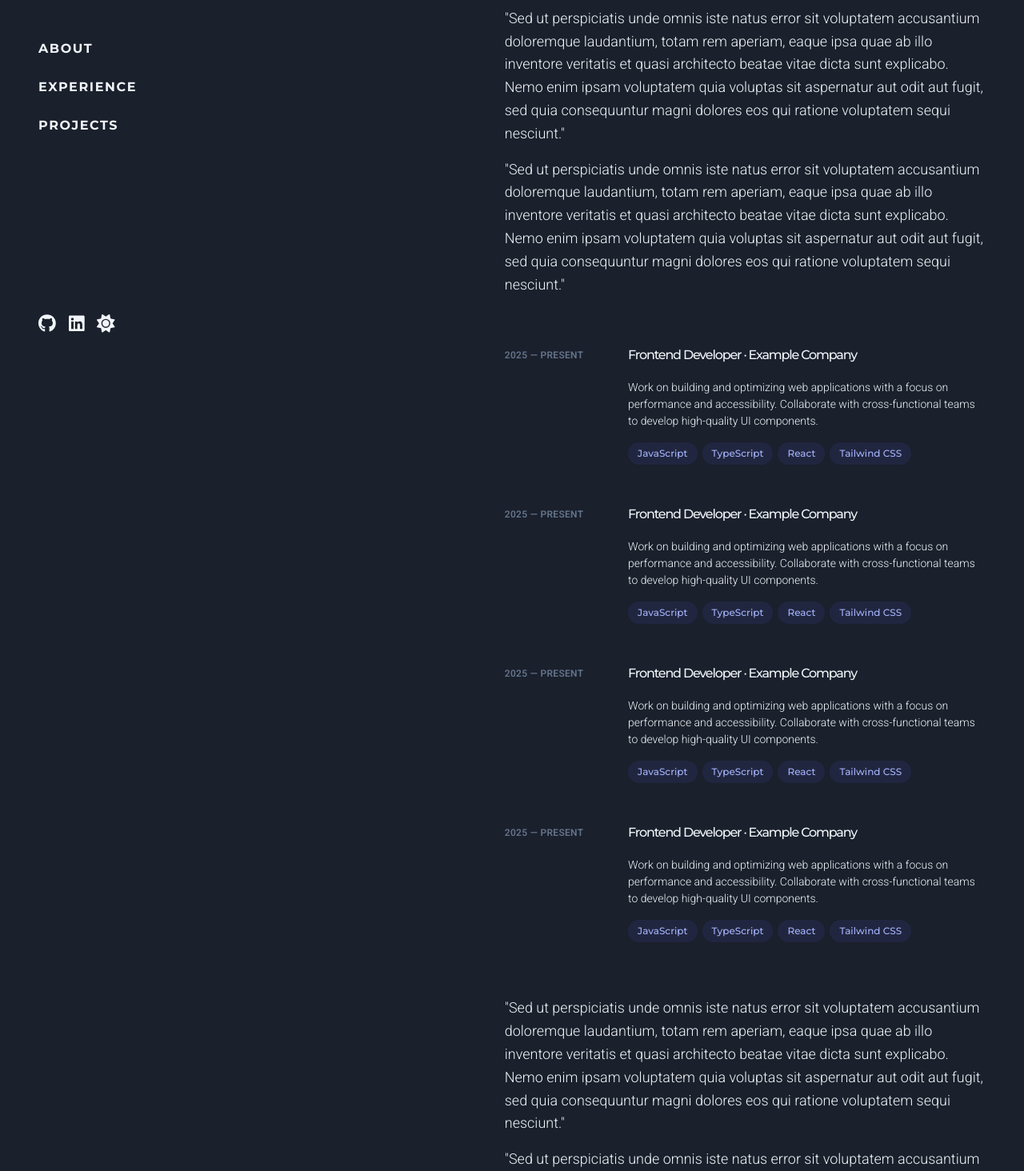
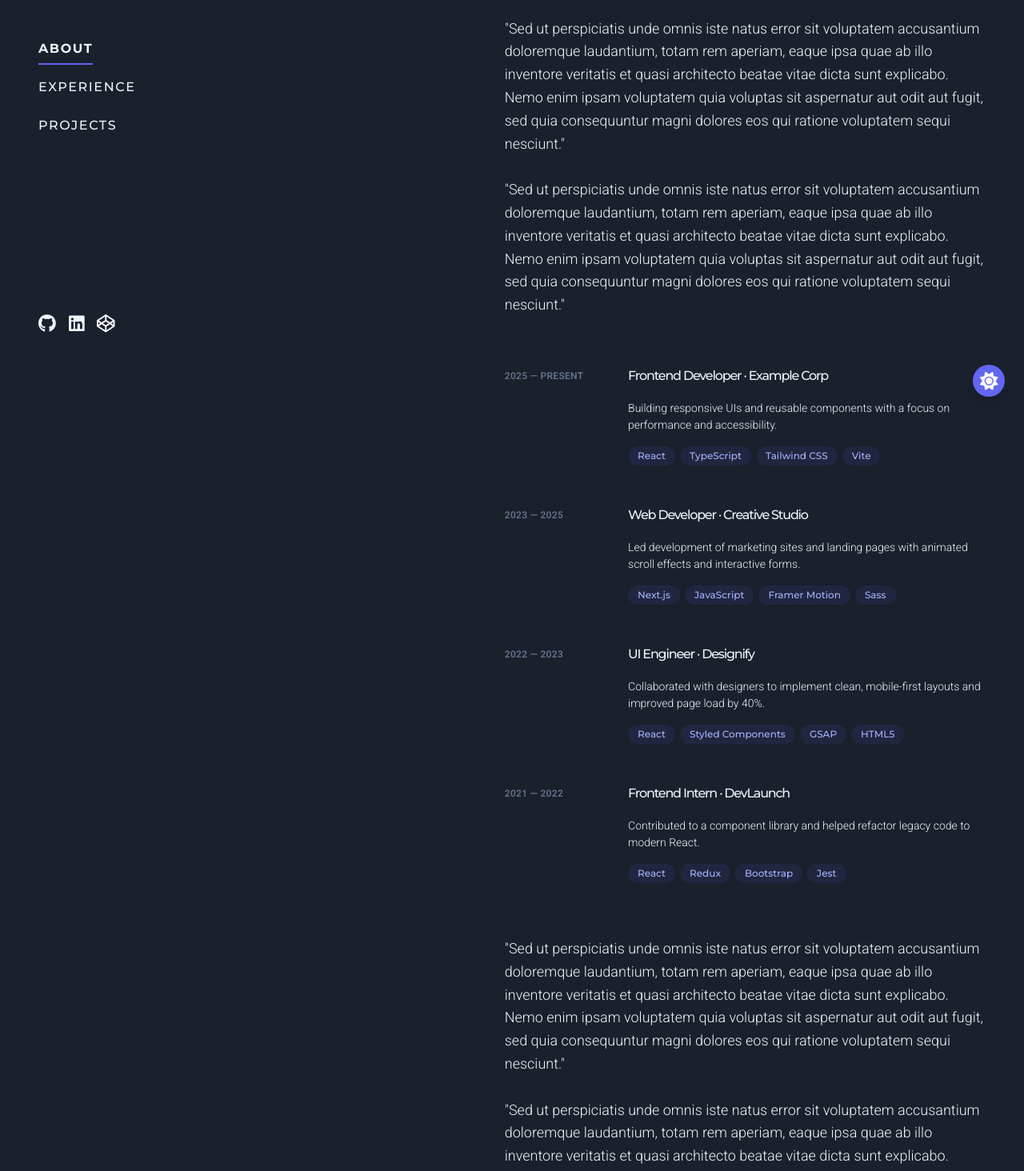
Before and after one commit to devmoenagy/monagy.com, a React (Create React App) app in the folder client/: page / in a window 1280 px wide. Shown: the part 280-1744 px from the top of the page at 80% size. Built offline with nearby package versions, Linux system fonts and the light colour scheme.

Commit message:
Theme Toggle Replacement

```diff
--- a/client/src/pages/Home.tsx
+++ b/client/src/pages/Home.tsx
@@ -1,6 +1,10 @@
-import React, { useEffect, useState } from "react";
+import React, { useEffect, useRef, useState } from "react";
 import { FontAwesomeIcon } from "@fortawesome/react-fontawesome";
-import { faGithub, faLinkedin } from "@fortawesome/free-brands-svg-icons";
+import {
+  faGithub,
+  faLinkedin,
+  faCodepen,
+} from "@fortawesome/free-brands-svg-icons";
 import { faSun, faMoon } from "@fortawesome/free-solid-svg-icons";
 
 const Home = () => {
@@ -9,6 +13,12 @@ const Home = () => {
       localStorage.getItem("theme") === "dark" || !localStorage.getItem("theme")
     );
   });
+
+  const [activeSection, setActiveSection] = useState("about");
+
+  const aboutRef = useRef<HTMLElement | null>(null);
+  const experienceRef = useRef<HTMLElement | null>(null);
+  const projectsRef = useRef<HTMLElement | null>(null);
 
   useEffect(() => {
     if (darkMode) {
@@ -20,6 +30,80 @@ const Home = () => {
     }
   }, [darkMode]);
 
+  useEffect(() => {
+    const sectionMap: Record<string, HTMLElement | null> = {
+      about: aboutRef.current,
+      experience: experienceRef.current,
+      projects: projectsRef.current,
+    };
+
+    const observer = new IntersectionObserver(
+      (entries) => {
+        entries.forEach((entry) => {
+          if (entry.isIntersecting) {
+            const id = entry.target.getAttribute("id");
+            if (id) setActiveSection(id);
+          }
+        });
+      },
+      {
+        root: null,
+        rootMargin: "-40% 0px -50% 0px",
+        threshold: 0,
+      }
+    );
+
+    Object.values(sectionMap).forEach((section) => {
+      if (section) observer.observe(section);
+    });
+
+    return () => {
+      Object.values(sectionMap).forEach((section) => {
+        if (section) observer.unobserve(section);
+      });
+    };
+  }, []);
+
+  // ✅ Experience data for individual cards
+  const experienceList = [
+    {
+      title: "Frontend Developer",
+      company: "Example Corp",
+      link: "https://www.example.com",
+      dateRange: "2025 — Present",
+      description:
+        "Building responsive UIs and reusable components with a focus on performance and accessibility.",
+      technologies: ["React", "TypeScript", "Tailwind CSS", "Vite"],
+    },
+    {
+      title: "Web Developer",
+      company: "Creative Studio",
+      link: "https://www.creativestudio.com",
+      dateRange: "2023 — 2025",
+      description:
+        "Led development of marketing sites and landing pages with animated scroll effects and interactive forms.",
+      technologies: ["Next.js", "JavaScript", "Framer Motion", "Sass"],
+    },
+    {
+      title: "UI Engineer",
+      company: "Designify",
+      link: "https://www.designify.com",
+      dateRange: "2022 — 2023",
+      description:
+        "Collaborated with designers to implement clean, mobile-first layouts and improved page load by 40%.",
+      technologies: ["React", "Styled Components", "GSAP", "HTML5"],
+    },
+    {
+      title: "Frontend Intern",
+      company: "DevLaunch",
+      link: "https://www.devlaunch.io",
+      dateRange: "2021 — 2022",
+      description:
+        "Contributed to a component library and helped refactor legacy code to modern React.",
+      technologies: ["React", "Redux", "Bootstrap", "Jest"],
+    },
+  ];
+
   return (
     <div
       className={`min-h-screen font-sans flex justify-center ${
@@ -29,11 +113,8 @@ const Home = () => {
       }`}
     >
       <div className="max-w-[1300px] w-full flex flex-col lg:flex-row">
-        {/* Left Column - Header & Navigation */}
-        <aside
-          className="asideTop p-6 lg:w-1/2 lg:sticky lg:top-0 lg:h-screen lg:flex lg:flex-col lg:justify-normal lg:p-12
-"
-        >
+        {/* Left Column */}
+        <aside className="asideTop p-6 lg:w-1/2 lg:sticky lg:top-0 lg:h-screen lg:flex lg:flex-col lg:justify-normal lg:p-12">
           <div>
             <h1>
               <a href="/">Mohamed Nagy</a>
@@ -42,41 +123,44 @@ const Home = () => {
             <p className="mt-4 max-w-xs leading-normal">
               Crafting pixel-perfect, user-centric web experiences 🚀
             </p>
+
             {/* Navigation */}
             <nav
               className="mt-16 mb-8 hidden lg:block text-base"
               aria-label="In-page jump links"
             >
               <ul>
-                <li>
+                {["about", "experience", "projects"].map((section) => (
+                  <li key={section}>
                     <a
-                    className="inline-block py-3 font-bold uppercase tracking-widest hover:text-inherit"
-                    href="#about"
+                      href={`#${section}`}
+                      className={`relative inline-block py-3 tracking-widest uppercase transition-all duration-200
+                        ${
+                          activeSection === section
+                            ? "font-bold text-text"
+                            : "font-medium text-text hover:font-bold"
+                        }
+                        before:absolute before:bottom-1 before:left-0 before:h-[2px] before:w-full
+                        before:origin-left before:scale-x-0 before:bg-indigo-500
+                        before:transition-transform before:duration-300
+                        hover:before:scale-x-100
+                        ${
+                          activeSection === section
+                            ? "before:scale-x-100"
+                            : "before:scale-x-0"
+                        }
+                      `}
                     >
-                    About
+                      {section}
                     </a>
                   </li>
-                <li>
-                  <a
-                    className="inline-block py-3 font-bold uppercase tracking-widest hover:text-inherit"
-                    href="#experience"
-                  >
-                    Experience
-                  </a>
-                </li>
-                <li>
-                  <a
-                    className="inline-block py-3 font-bold uppercase tracking-widest hover:text-inherit"
-                    href="#projects"
-                  >
-                    Projects
-                  </a>
-                </li>
+                ))}
               </ul>
             </nav>
           </div>
-          {/* Social Icons & Theme Toggle */}
-          <div className="mt-4 lg:mt-auto  flex items-center space-x-4">
+
+          {/* Social Icons */}
+          <div className="mt-4 lg:mt-auto flex items-center space-x-4">
             <a
               href="https://github.com"
               target="_blank"
@@ -93,21 +177,20 @@ const Home = () => {
             >
               <FontAwesomeIcon icon={faLinkedin} size="lg" />
             </a>
-            <button
-              onClick={() => setDarkMode(!darkMode)}
-              className="focus:outline-none p-0 bg-transparent border-none shadow-none focus:ring-0 active:ring-0 hover:bg-transparent"
+            <a
+              href="https://codepen.io"
+              target="_blank"
+              rel="noopener noreferrer"
+              className="hover:text-inherit"
             >
-              <FontAwesomeIcon icon={darkMode ? faSun : faMoon} size="lg" />
-            </button>
+              <FontAwesomeIcon icon={faCodepen} size="lg" />
+            </a>
           </div>
         </aside>
 
         {/* Right Column - Main Content */}
-        <main
-          className="mainTop lg:w-3/5 p-6 lg:p-12
-"
-        >
-          <section id="about" className="mb-16">
+        <main className="mainTop lg:w-3/5 p-6 lg:p-12">
+          <section id="about" ref={aboutRef} className="mb-16">
             <h3 className="hide text-base">ABOUT</h3>
             <p>
               "Sed ut perspiciatis unde omnis iste natus error sit voluptatem
@@ -117,7 +200,8 @@ const Home = () => {
               aspernatur aut odit aut fugit, sed quia consequuntur magni dolores
               eos qui ratione voluptatem sequi nesciunt."
             </p>
-            <p className="mt-4">
+            <br />
+            <p>
               "Sed ut perspiciatis unde omnis iste natus error sit voluptatem
               accusantium doloremque laudantium, totam rem aperiam, eaque ipsa
               quae ab illo inventore veritatis et quasi architecto beatae vitae
@@ -125,7 +209,8 @@ const Home = () => {
               aspernatur aut odit aut fugit, sed quia consequuntur magni dolores
               eos qui ratione voluptatem sequi nesciunt."
             </p>
-            <p className="mt-4">
+            <br />
+            <p>
               "Sed ut perspiciatis unde omnis iste natus error sit voluptatem
               accusantium doloremque laudantium, totam rem aperiam, eaque ipsa
               quae ab illo inventore veritatis et quasi architecto beatae vitae
@@ -134,56 +219,41 @@ const Home = () => {
               eos qui ratione voluptatem sequi nesciunt."
             </p>
           </section>
-          <section id="experience" className="mb-16">
+
+          <section id="experience" ref={experienceRef} className="mb-16">
             <h3 className="hide text-base">EXPERIENCE</h3>
             <ol className="list-none">
-              <li className="mb-12">
+              {experienceList.map((exp, index) => (
+                <li className="mb-12" key={index}>
                   <div className="group relative grid pb-1 transition-all sm:grid-cols-8 sm:gap-8 md:gap-4 lg:hover:!opacity-100 lg:group-hover/list:opacity-50">
-                  {/* Background Hover Effect with Increased Padding */}
-                  <div className="absolute -inset-x-4 -inset-y-5 z-0 hidden rounded-md transition motion-reduce:transition-none lg:-inset-x-6 lg:block lg:group-hover:bg-slate-100 dark:lg:group-hover:bg-slate-800/50 lg:group-hover:shadow-[inset_0_1px_0_0_rgba(148,163,184,0.1)] lg:group-hover:drop-shadow-lg"></div>
-
-                  {/* Left Section: Ensure Date is at the Top */}
+                    <div className="absolute -inset-x-4 -inset-y-5 z-0 hidden rounded-md transition lg:-inset-x-6 lg:block lg:group-hover:bg-slate-100 dark:lg:group-hover:bg-slate-800/50 lg:group-hover:shadow-[inset_0_1px_0_0_rgba(148,163,184,0.1)] lg:group-hover:drop-shadow-lg"></div>
                     <header className="z-10 mt-0.5 mb-4 text-xs font-semibold uppercase tracking-wide text-slate-500 sm:col-span-2 flex items-start">
-                    2025 — Present
+                      {exp.dateRange}
                     </header>
-
-                  {/* Right Section: Ensure Title is Fully Flush */}
                     <div className="z-10 sm:col-span-6 flex flex-col items-start">
                       <h3 className="font-medium leading-snug text-text flex items-start">
                         <a
                           className="inline-flex items-baseline font-medium leading-tight text-text hover:text-indigo-300 focus-visible:text-indigo-300 group/link text-base"
-                        href="https://www.example.com"
+                          href={exp.link}
                           target="_blank"
                           rel="noreferrer noopener"
                         >
-                        <span className="absolute -inset-x-4 -inset-y-2.5 hidden rounded md:-inset-x-6 md:-inset-y-3 lg:block"></span>
-
-                        {/* Remove inline-block and ensure alignment */}
+                          <span className="absolute inset-0 hidden rounded lg:block"></span>
                           <span className="flex items-start">
-                          Frontend Developer · Example Company
+                            {exp.title} · {exp.company}
                           </span>
                         </a>
                       </h3>
-
                       <p className="mt-2 text-sm leading-normal">
-                      Work on building and optimizing web applications with a
-                      focus on performance and accessibility. Collaborate with
-                      cross-functional teams to develop high-quality UI
-                      components.
+                        {exp.description}
                       </p>
-
                       <ul
                         className="mt-2 flex flex-wrap"
                         aria-label="Technologies used"
                       >
-                      {[
-                        "JavaScript",
-                        "TypeScript",
-                        "React",
-                        "Tailwind CSS",
-                      ].map((tech) => (
+                        {exp.technologies.map((tech) => (
                           <li key={tech} className="mr-1.5 mt-2">
-                          <div className="flex items-center rounded-full bg-indigo-500/10 px-3 py-1 text-xs font-medium leading-5 text-indigo-300">
+                            <div className="flex items-center rounded-full bg-indigo-500/10 px-3 py-1 text-xs font-medium text-indigo-300">
                               {tech}
                             </div>
                           </li>
@@ -192,179 +262,13 @@ const Home = () => {
                     </div>
                   </div>
                 </li>
-
-              <li className="mb-12">
-                <div className="group relative grid pb-1 transition-all sm:grid-cols-8 sm:gap-8 md:gap-4 lg:hover:!opacity-100 lg:group-hover/list:opacity-50">
-                  {/* Background Hover Effect with Increased Padding */}
-                  <div className="absolute -inset-x-4 -inset-y-5 z-0 hidden rounded-md transition motion-reduce:transition-none lg:-inset-x-6 lg:block lg:group-hover:bg-slate-100 dark:lg:group-hover:bg-slate-800/50 lg:group-hover:shadow-[inset_0_1px_0_0_rgba(148,163,184,0.1)] lg:group-hover:drop-shadow-lg"></div>
-
-                  {/* Left Section: Ensure Date is at the Top */}
-                  <header className="z-10 mt-0.5 mb-4 text-xs font-semibold uppercase tracking-wide text-slate-500 sm:col-span-2 flex items-start">
-                    2025 — Present
-                  </header>
-
-                  {/* Right Section: Ensure Title is Fully Flush */}
-                  <div className="z-10 sm:col-span-6 flex flex-col items-start">
-                    <h3 className="font-medium leading-snug text-text flex items-start">
-                      <a
-                        className="inline-flex items-baseline font-medium leading-tight text-text hover:text-indigo-300 focus-visible:text-indigo-300 group/link text-base"
-                        href="https://www.example.com"
-                        target="_blank"
-                        rel="noreferrer noopener"
-                      >
-                        <span className="absolute -inset-x-4 -inset-y-2.5 hidden rounded md:-inset-x-6 md:-inset-y-3 lg:block"></span>
-
-                        {/* Remove inline-block and ensure alignment */}
-                        <span className="flex items-start">
-                          Frontend Developer · Example Company
-                        </span>
-                      </a>
-                    </h3>
-
-                    <p className="mt-2 text-sm leading-normal">
-                      Work on building and optimizing web applications with a
-                      focus on performance and accessibility. Collaborate with
-                      cross-functional teams to develop high-quality UI
-                      components.
-                    </p>
-
-                    <ul
-                      className="mt-2 flex flex-wrap"
-                      aria-label="Technologies used"
-                    >
-                      {[
-                        "JavaScript",
-                        "TypeScript",
-                        "React",
-                        "Tailwind CSS",
-                      ].map((tech) => (
-                        <li key={tech} className="mr-1.5 mt-2">
-                          <div className="flex items-center rounded-full bg-indigo-500/10 px-3 py-1 text-xs font-medium leading-5 text-indigo-300">
-                            {tech}
-                          </div>
-                        </li>
               ))}
-                    </ul>
-                  </div>
-                </div>
-              </li>
-
-              <li className="mb-12">
-                <div className="group relative grid pb-1 transition-all sm:grid-cols-8 sm:gap-8 md:gap-4 lg:hover:!opacity-100 lg:group-hover/list:opacity-50">
-                  {/* Background Hover Effect with Increased Padding */}
-                  <div className="absolute -inset-x-4 -inset-y-5 z-0 hidden rounded-md transition motion-reduce:transition-none lg:-inset-x-6 lg:block lg:group-hover:bg-slate-100 dark:lg:group-hover:bg-slate-800/50 lg:group-hover:shadow-[inset_0_1px_0_0_rgba(148,163,184,0.1)] lg:group-hover:drop-shadow-lg"></div>
-
-                  {/* Left Section: Ensure Date is at the Top */}
-                  <header className="z-10 mt-0.5 mb-4 text-xs font-semibold uppercase tracking-wide text-slate-500 sm:col-span-2 flex items-start">
-                    2025 — Present
-                  </header>
-
-                  {/* Right Section: Ensure Title is Fully Flush */}
-                  <div className="z-10 sm:col-span-6 flex flex-col items-start">
-                    <h3 className="font-medium leading-snug text-text flex items-start">
-                      <a
-                        className="inline-flex items-baseline font-medium leading-tight text-text hover:text-indigo-300 focus-visible:text-indigo-300 group/link text-base"
-                        href="https://www.example.com"
-                        target="_blank"
-                        rel="noreferrer noopener"
-                      >
-                        <span className="absolute -inset-x-4 -inset-y-2.5 hidden rounded md:-inset-x-6 md:-inset-y-3 lg:block"></span>
-
-                        {/* Remove inline-block and ensure alignment */}
-                        <span className="flex items-start">
-                          Frontend Developer · Example Company
-                        </span>
-                      </a>
-                    </h3>
-
-                    <p className="mt-2 text-sm leading-normal">
-                      Work on building and optimizing web applications with a
-                      focus on performance and accessibility. Collaborate with
-                      cross-functional teams to develop high-quality UI
-                      components.
-                    </p>
-
-                    <ul
-                      className="mt-2 flex flex-wrap"
-                      aria-label="Technologies used"
-                    >
-                      {[
-                        "JavaScript",
-                        "TypeScript",
-                        "React",
-                        "Tailwind CSS",
-                      ].map((tech) => (
-                        <li key={tech} className="mr-1.5 mt-2">
-                          <div className="flex items-center rounded-full bg-indigo-500/10 px-3 py-1 text-xs font-medium leading-5 text-indigo-300">
-                            {tech}
-                          </div>
-                        </li>
-                      ))}
-                    </ul>
-                  </div>
-                </div>
-              </li>
-
-              <li className="mb-12">
-                <div className="group relative grid pb-1 transition-all sm:grid-cols-8 sm:gap-8 md:gap-4 lg:hover:!opacity-100 lg:group-hover/list:opacity-50">
-                  {/* Background Hover Effect with Increased Padding */}
-                  <div className="absolute -inset-x-4 -inset-y-5 z-0 hidden rounded-md transition motion-reduce:transition-none lg:-inset-x-6 lg:block lg:group-hover:bg-slate-100 dark:lg:group-hover:bg-slate-800/50 lg:group-hover:shadow-[inset_0_1px_0_0_rgba(148,163,184,0.1)] lg:group-hover:drop-shadow-lg"></div>
-
-                  {/* Left Section: Ensure Date is at the Top */}
-                  <header className="z-10 mt-0.5 mb-4 text-xs font-semibold uppercase tracking-wide text-slate-500 sm:col-span-2 flex items-start">
-                    2025 — Present
-                  </header>
-
-                  {/* Right Section: Ensure Title is Fully Flush */}
-                  <div className="z-10 sm:col-span-6 flex flex-col items-start">
-                    <h3 className="font-medium leading-snug text-text flex items-start">
-                      <a
-                        className="inline-flex items-baseline font-medium leading-tight text-text hover:text-indigo-300 focus-visible:text-indigo-300 group/link text-base"
-                        href="https://www.example.com"
-                        target="_blank"
-                        rel="noreferrer noopener"
-                      >
-                        <span className="absolute -inset-x-4 -inset-y-2.5 hidden rounded md:-inset-x-6 md:-inset-y-3 lg:block"></span>
-
-                        {/* Remove inline-block and ensure alignment */}
-                        <span className="flex items-start">
-                          Frontend Developer · Example Company
-                        </span>
-                      </a>
-                    </h3>
-
-                    <p className="mt-2 text-sm leading-normal">
-                      Work on building and optimizing web applications with a
-                      focus on performance and accessibility. Collaborate with
-                      cross-functional teams to develop high-quality UI
-                      components.
-                    </p>
-
-                    <ul
-                      className="mt-2 flex flex-wrap"
-                      aria-label="Technologies used"
-                    >
-                      {[
-                        "JavaScript",
-                        "TypeScript",
-                        "React",
-                        "Tailwind CSS",
-                      ].map((tech) => (
-                        <li key={tech} className="mr-1.5 mt-2">
-                          <div className="flex items-center rounded-full bg-indigo-500/10 px-3 py-1 text-xs font-medium leading-5 text-indigo-300">
-                            {tech}
-                          </div>
-                        </li>
-                      ))}
-                    </ul>
-                  </div>
-                </div>
-              </li>
             </ol>
           </section>
-          <section id="projects" className="mb-16">
+
+          <section id="projects" ref={projectsRef} className="mb-16">
             <h3 className="hide text-base">PROJECTS</h3>
-            <p className="mt-4">
+            <p>
               "Sed ut perspiciatis unde omnis iste natus error sit voluptatem
               accusantium doloremque laudantium, totam rem aperiam, eaque ipsa
               quae ab illo inventore veritatis et quasi architecto beatae vitae
@@ -372,7 +276,17 @@ const Home = () => {
               aspernatur aut odit aut fugit, sed quia consequuntur magni dolores
               eos qui ratione voluptatem sequi nesciunt."
             </p>
-            <p className="mt-4">
+            <br />
+            <p>
+              "Sed ut perspiciatis unde omnis iste natus error sit voluptatem
+              accusantium doloremque laudantium, totam rem aperiam, eaque ipsa
+              quae ab illo inventore veritatis et quasi architecto beatae vitae
+              dicta sunt explicabo. Nemo enim ipsam voluptatem quia voluptas sit
+              aspernatur aut odit aut fugit, sed quia consequuntur magni dolores
+              eos qui ratione voluptatem sequi nesciunt."
+            </p>
+            <br />
+            <p>
               "Sed ut perspiciatis unde omnis iste natus error sit voluptatem
               accusantium doloremque laudantium, totam rem aperiam, eaque ipsa
               quae ab illo inventore veritatis et quasi architecto beatae vitae
@@ -383,6 +297,15 @@ const Home = () => {
           </section>
         </main>
       </div>
+
+      {/* Floating Theme Toggle */}
+      <button
+        onClick={() => setDarkMode(!darkMode)}
+        className="fixed bottom-6 right-6 z-50 w-10 h-10 sm:w-10 sm:h-10 md:w-10 md:h-10 rounded-full flex items-center justify-center bg-indigo-500 text-white hover:bg-indigo-600 shadow-lg transition-all duration-300"
+        aria-label="Toggle theme"
+      >
+        <FontAwesomeIcon icon={darkMode ? faSun : faMoon} size="lg" />
+      </button>
     </div>
   );
 };
```
Lines whose indentation alone changed are shown as unchanged.
